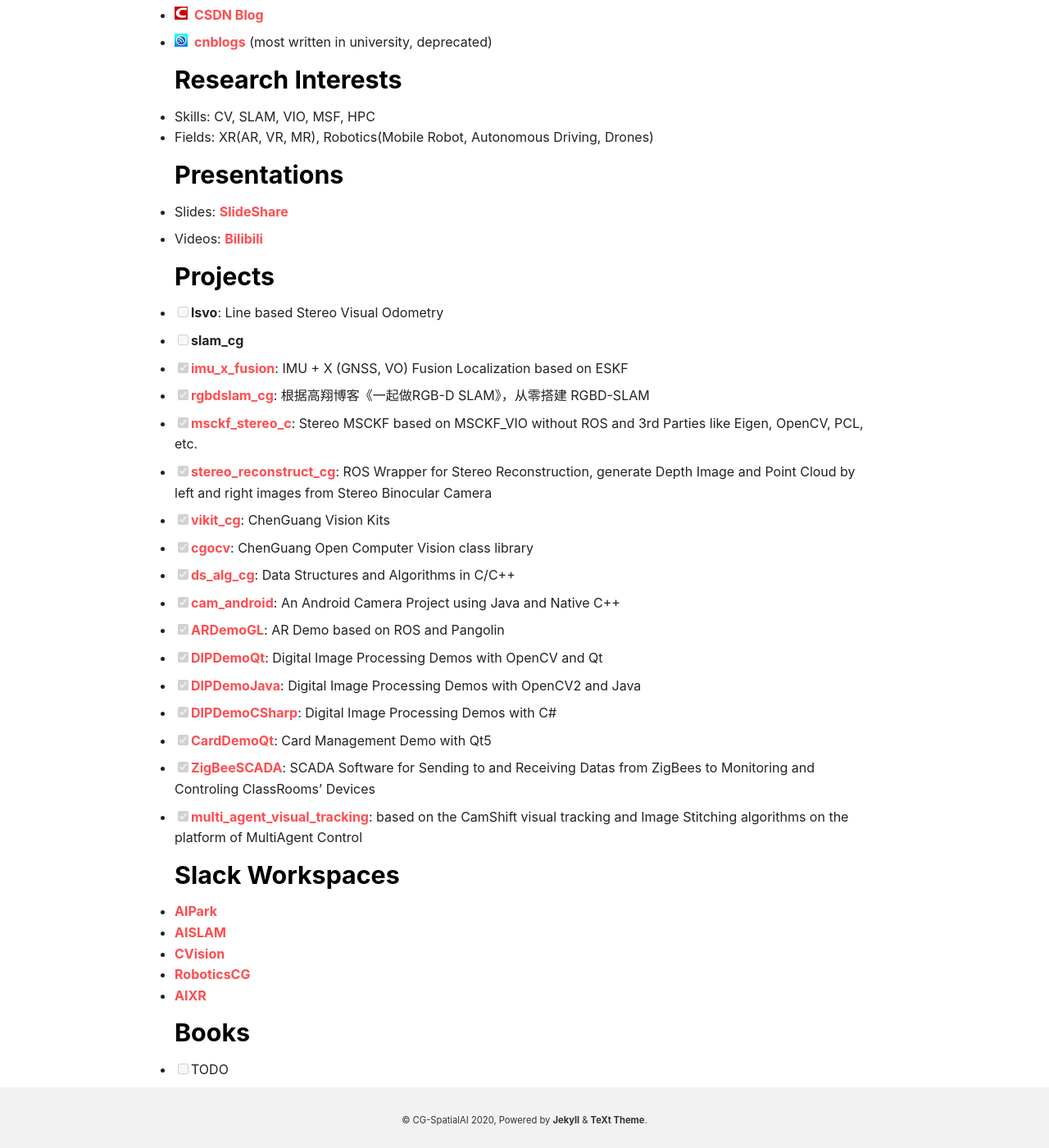
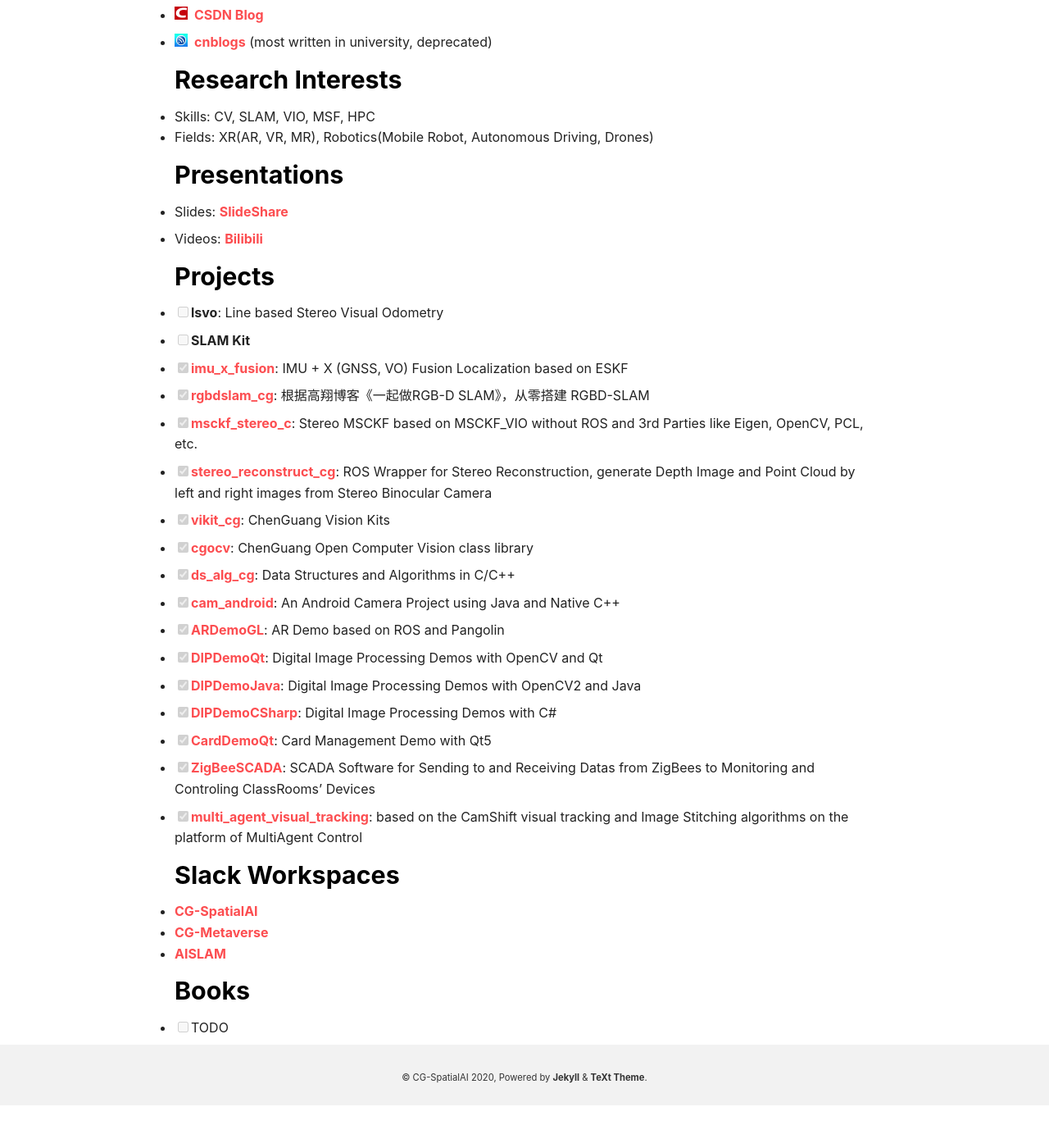
Before and after one commit to cggos/spatial-ai, a Jekyll site: the page built from bio.md, in a window 1280 px wide and 1400 px high, scrolled down 450 px. Shown: the whole window at 82% size. Built offline with Jekyll 4.4.1, drawn with Linux system fonts in a browser that asks for light colours; nearby versions of some CDN libraries; after the commit the page ends 1798 px from its top, so only the background shows below that.

Commit message:
update bio.md

```diff
--- a/bio.md
+++ b/bio.md
@@ -57,7 +57,7 @@
 
 * [ ] **lsvo**: Line based Stereo Visual Odometry
 
-* [ ] **slam_cg**
+* [ ] **SLAM Kit**
 
 * [x] **[imu_x_fusion](https://github.com/cggos/imu_x_fusion)**: IMU + X (GNSS, VO) Fusion Localization based on ESKF
 
@@ -91,11 +91,9 @@
 
 ## Slack Workspaces
 
-* [AIPark](https://aipark.slack.com/)
+* [CG-SpatialAI](https://spatial-ai-3d.slack.com)
+* [CG-Metaverse](https://metaverse-ai.slack.com)
 * [AISLAM](https://aislam.slack.com)
-* [CVision](https://aicvision.slack.com)
-* [RoboticsCG](https://robotics-cg.slack.com)
-* [AIXR](https://aixr-cg.slack.com)
 
 ## Books
 
```
